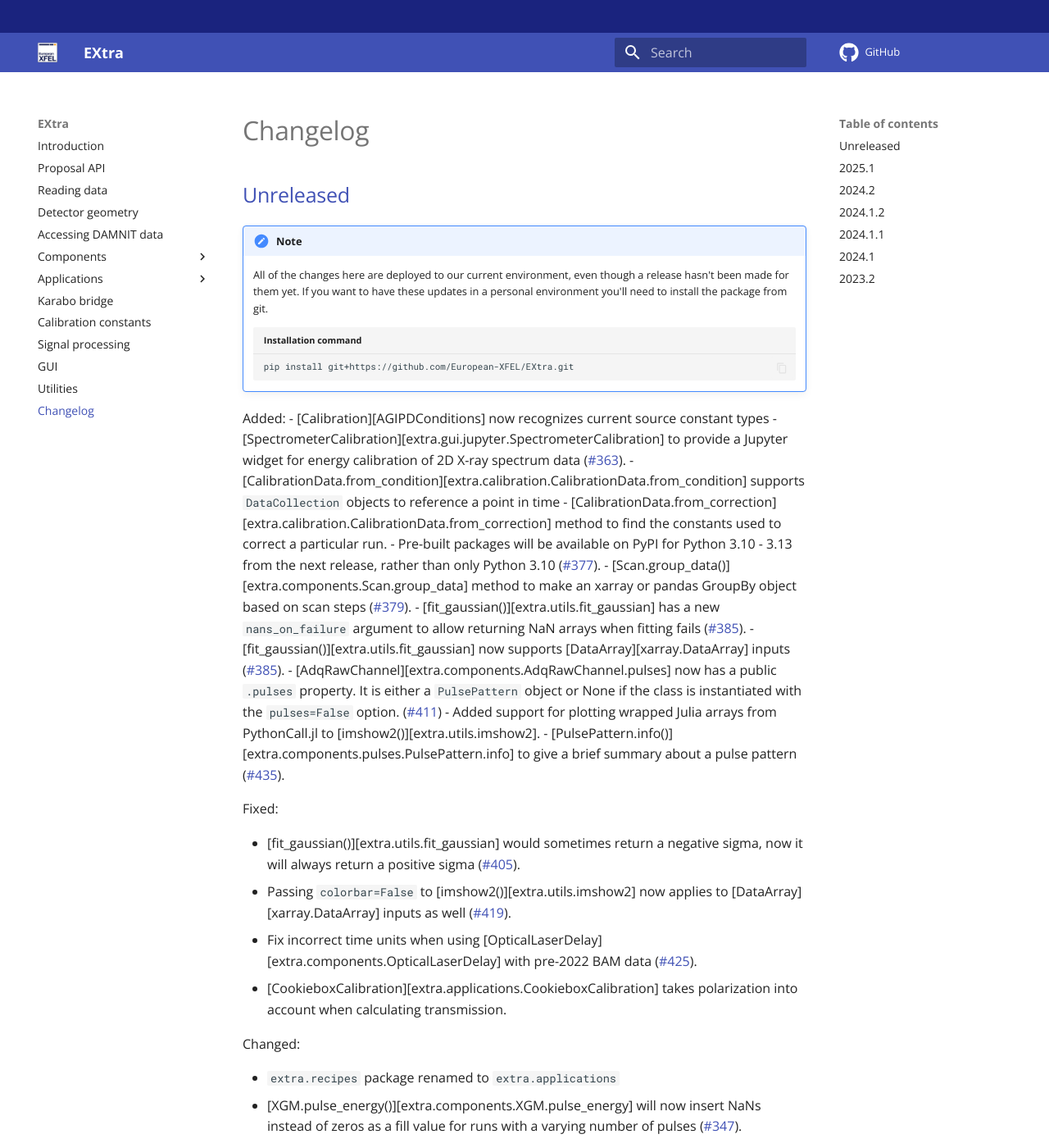
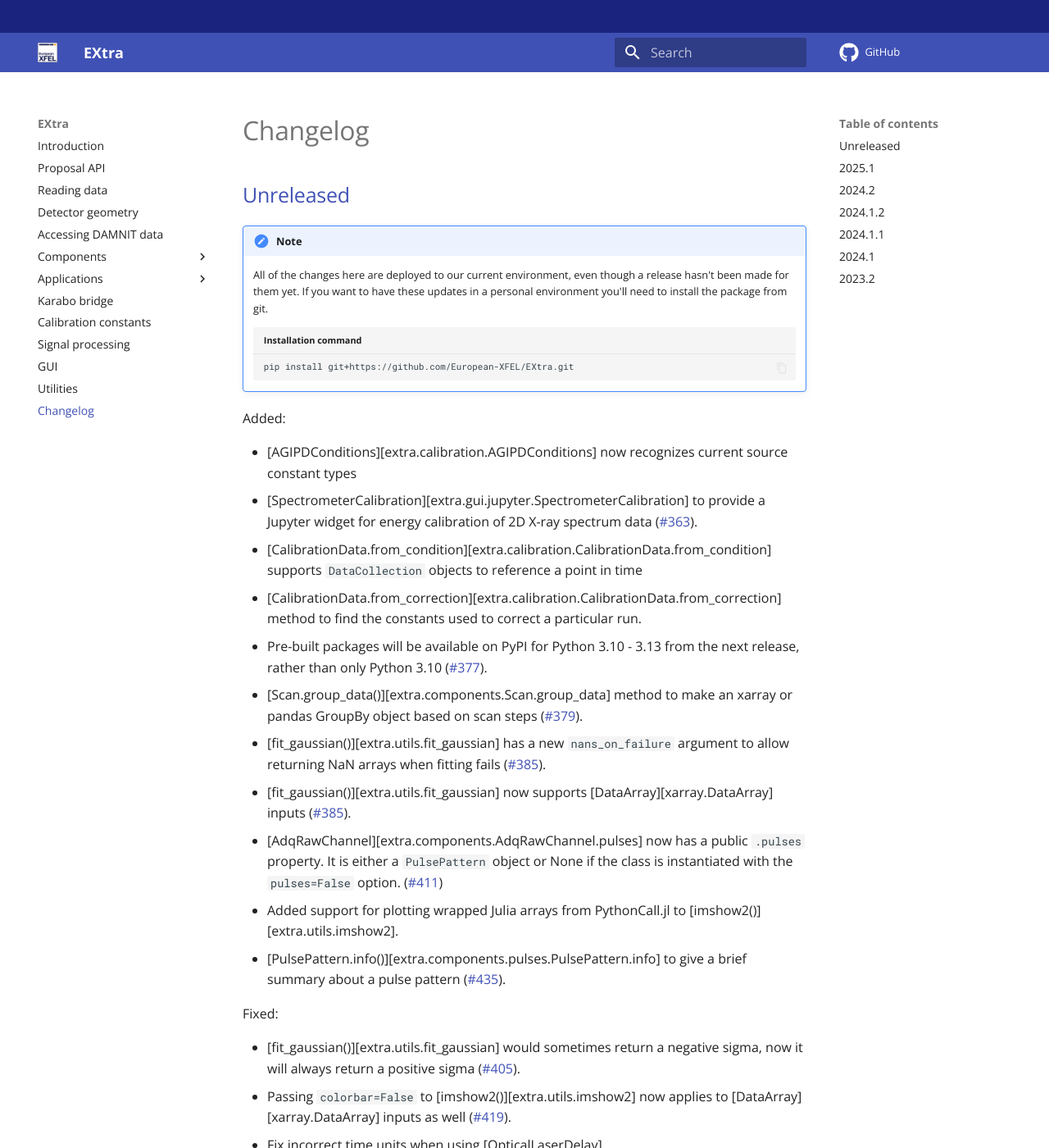
Before and after one commit to European-XFEL/EXtra, an MkDocs documentation site: the page built from docs/changelog.md, in a window 1280 px wide and 1400 px high. Shown: the whole window at 82% size. Built offline with MkDocs 1.6.1 and Material for MkDocs 9.7.7, drawn with Linux system fonts in a browser that asks for light colours; emoji names are drawn with the system emoji font; comment, search, counter and statistics services are not loaded.

Commit message:
Apply suggestion from @takluyver

````diff
--- a/docs/changelog.md
+++ b/docs/changelog.md
@@ -17,7 +17,8 @@
     ```
 
 Added:
-- [Calibration][AGIPDConditions] now recognizes current source constant types
+
+- [AGIPDConditions][extra.calibration.AGIPDConditions] now recognizes current source constant types
 - [SpectrometerCalibration][extra.gui.jupyter.SpectrometerCalibration] to
   provide a Jupyter widget for energy calibration of 2D X-ray spectrum data
   (!363).
````
